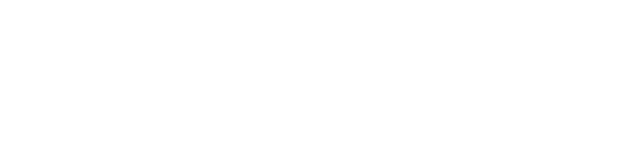
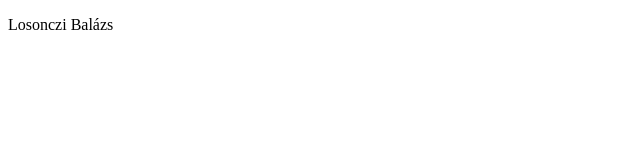
Before and after one commit to zunho210/sept-22, a plain HTML site: page index.html in a window 1280 px wide. Shown: the whole page, without its empty margins (0-640 px from the left). Drawn offline with Linux system fonts and the light colour scheme.

Commit message:
Nevem a bodyban

```diff
--- a/index.html
+++ b/index.html
@@ -5,6 +5,6 @@
 <title>Cím</title>
     </head>
     <body>
-
+        <p>Losonczi Balázs</p>
     </body>
 </html>
```
